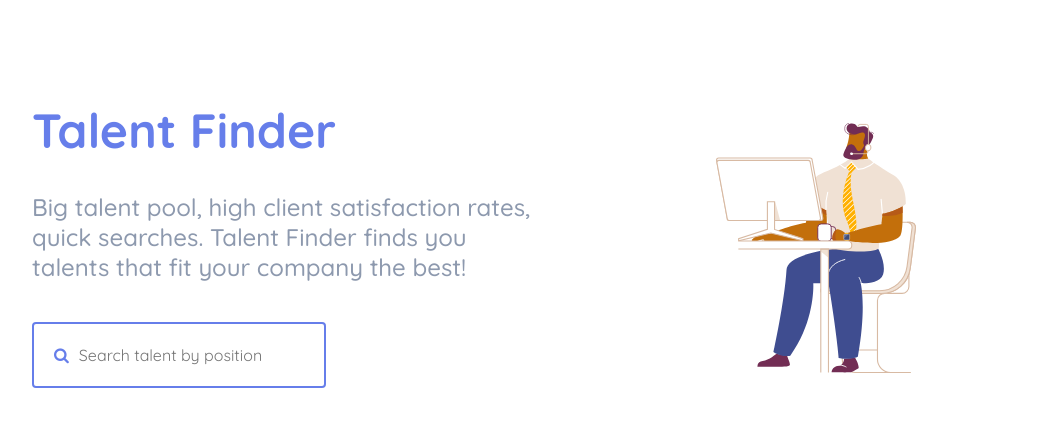
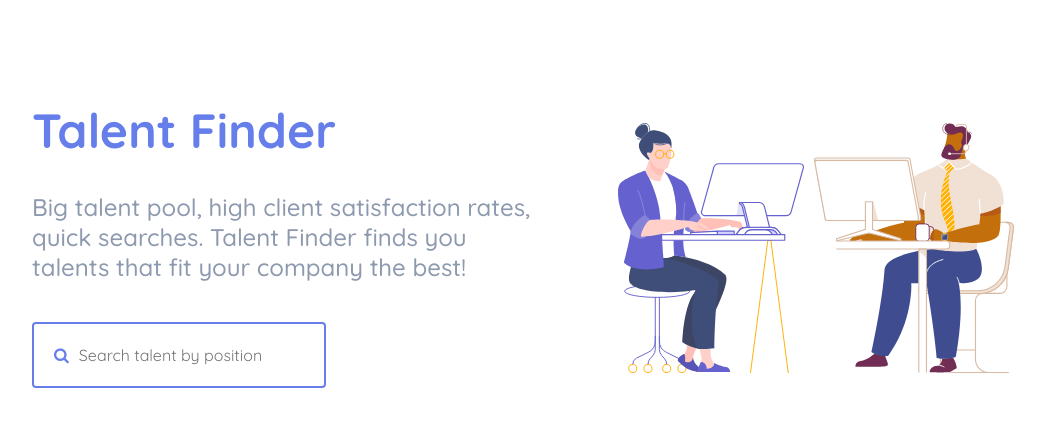
Before and after one commit to clairepeng0808/talentFinder, a React (Create React App) app: page / in a window 1280 px wide. Shown: the top 423 px of the page, without its empty margins (80-1125 px from the left). Built offline with nearby package versions, Linux system fonts and the light colour scheme; no server answers.

Commit message:
change banner svg file names

```diff
--- a/src/container/App.js
+++ b/src/container/App.js
@@ -66,6 +66,7 @@ class App extends Component {
                 src={require("../assets/female.svg")}
                 alt="female-worker"
               ></img>
+              <img src={require("../assets/male.svg")} alt="male-worker"></img>
             </div>
           </div>
 
```
Also changed, not shown: src/assets/female.svg, src/assets/male.svg.
